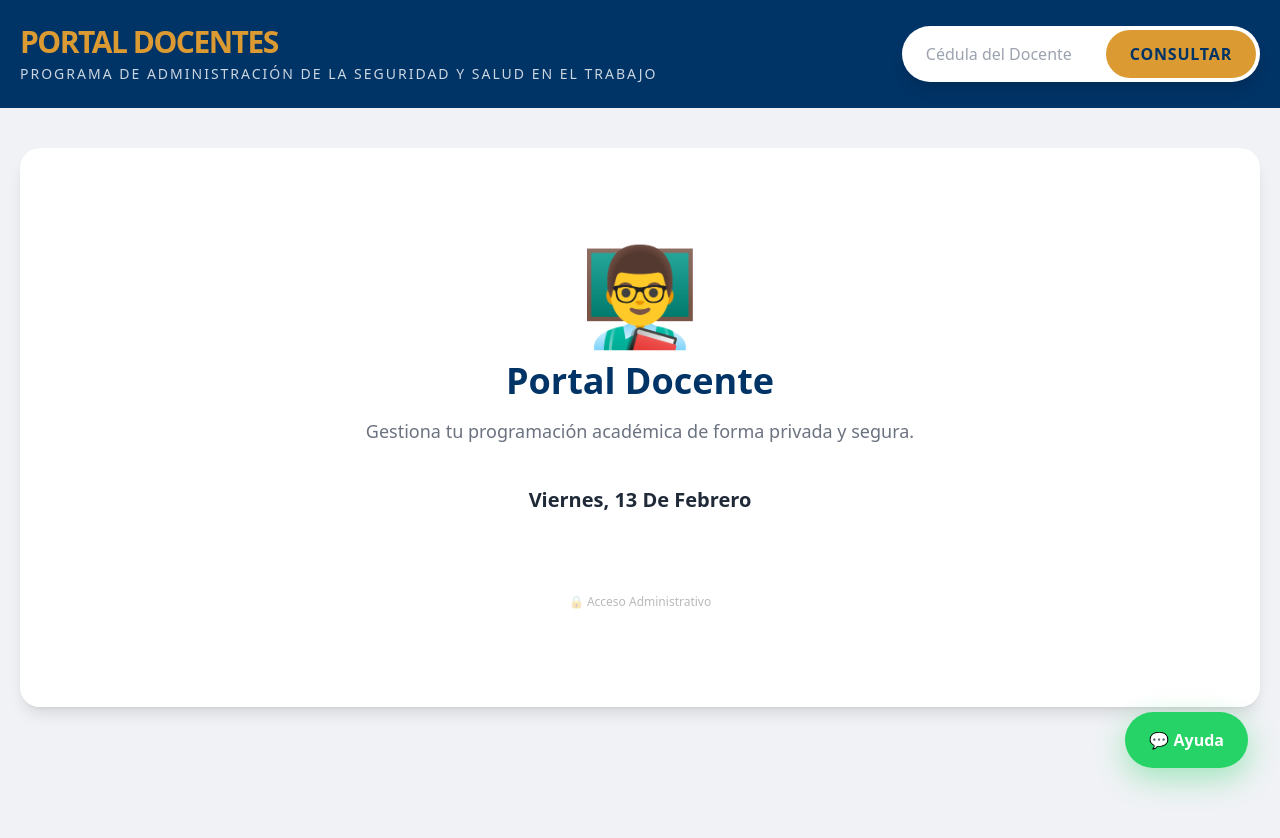
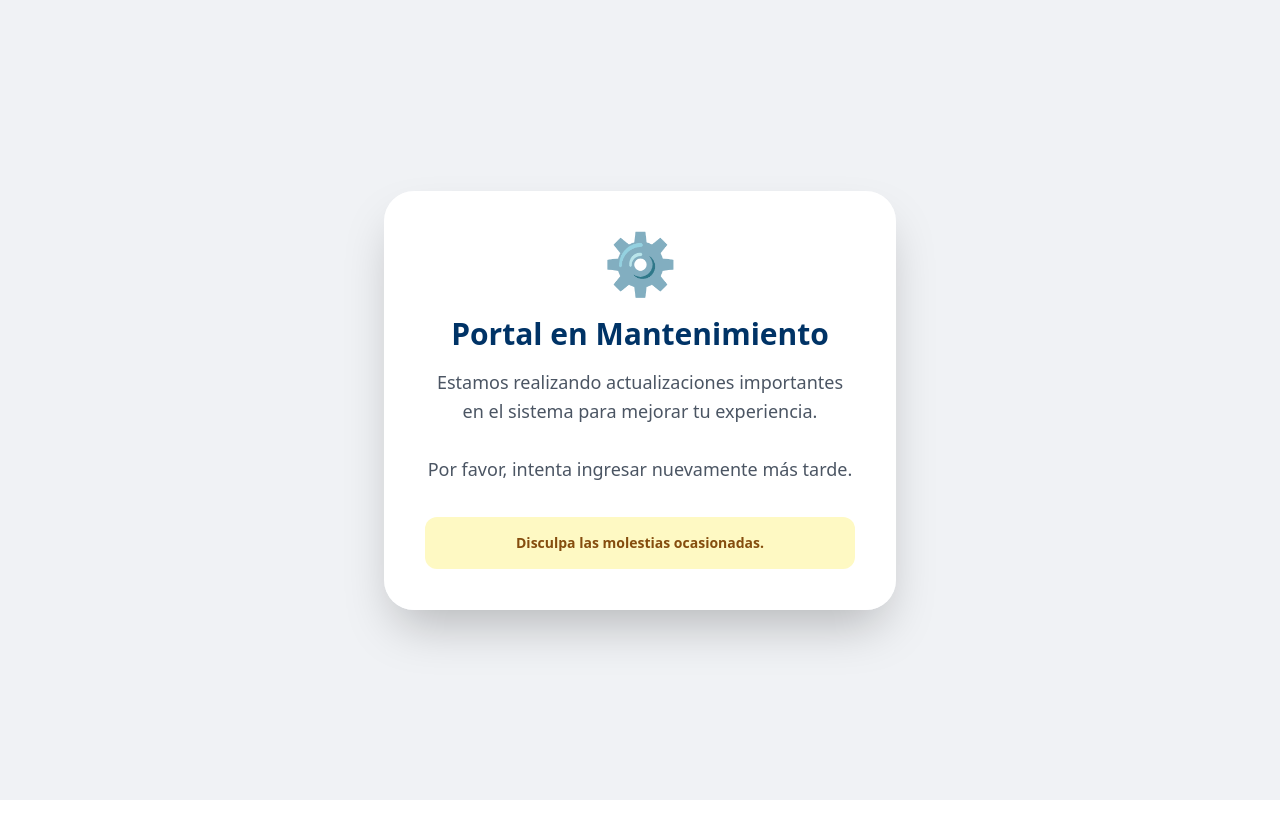
Before and after one commit to vapeamento-wq/portal-docente-v2, a React (Vite) app: page / in a window 1280 px wide. Shown: the top 838 px of the page. After the commit the page ends 800 px from the top, so only its background shows below. Built offline with nearby package versions, Linux system fonts and the light colour scheme.

Commit message:
Emergency: Real Maintenance Mode in App.jsx

```diff
--- a/src/App.jsx
+++ b/src/App.jsx
@@ -1,200 +1,19 @@
-import React, { useState, useEffect } from 'react';
-import useSWR from 'swr';
-import Header from './components/Header';
-import Sidebar from './components/Sidebar';
-import HeroCard from './components/HeroCard';
-import Timeline from './components/Timeline';
-import Toast from './components/Toast';
-import LoginModal from './components/LoginModal';
-import AdminPanel from './components/AdminPanel';
-import { registrarLog, procesarCursos, formatoFechaHora, URL_SCRIPT_LOGS } from './utils/helpers';
-
-// --- ⚡ CONFIGURACIÓN MAESTRA (V21.0 - CON LOGS DE ERROR) ---
-const FIREBASE_DB_URL = "https://portal-creo-db-default-rtdb.firebaseio.com/docentes/";
-const WHATSAPP_NUMBER = "573106964025";
-const ADMIN_PASS = "admincreo";
-
-// Fetcher function for SWR
-const fetcher = (...args) => fetch(...args).then(res => res.json());
+import React from 'react';
 
 const App = () => {
-  const [view, setView] = useState('user');
-  const [passInput, setPassInput] = useState('');
-
-  // Estados Usuario
-  const [searchTerm, setSearchTerm] = useState('');
-  const [searchId, setSearchId] = useState(null); // ID real para SWR
-  const [docente, setDocente] = useState(null);
-  const [selectedCursoIdx, setSelectedCursoIdx] = useState(0);
-
-  // Estados Admin (Diagnóstico)
-  const [adminSearch, setAdminSearch] = useState('');
-  const [adminResult, setAdminResult] = useState(null);
-
-  const [fechaActual, setFechaActual] = useState(new Date());
-  const [toast, setToast] = useState({ show: false, msg: '' });
-
-  // SWR Hook para data fetching
-  const { data: rawData, error, isLoading } = useSWR(
-    searchId ? `${FIREBASE_DB_URL}${searchId}.json` : null,
-    fetcher,
-    {
-      revalidateOnFocus: false, // No recargar al cambiar de tab
-      dedupingInterval: 60000, // Cache por 1 minuto
-      shouldRetryOnError: false
-    }
-  );
-
-  // Efecto para procesar datos cuando llegan de SWR
-  const showToast = (mensaje) => {
-    setToast({ show: true, msg: mensaje });
-    setTimeout(() => setToast({ show: false, msg: '' }), 3000);
-  };
-
-  useEffect(() => {
-    if (rawData) {
-      const cursosProcesados = procesarCursos(rawData.cursos);
-      // eslint-disable-next-line react-hooks/set-state-in-effect
-      setDocente({ ...rawData, cursos: cursosProcesados });
-      setSelectedCursoIdx(0);
-      registrarLog(searchId, '✅ Consulta Exitosa (Cache/Red)');
-    } else if (error) {
-      showToast('⚠️ Error de Red');
-      registrarLog(searchId, '⚠️ Error Crítico de Red');
-    } else if (rawData === null && searchId) {
-      // SWR devolvió null (no encontrado en Firebase devuelve null body?)
-      // Firebase RTDB devuelve null si clave no existe
-      setDocente(null);
-      showToast('❌ No encontrado');
-      registrarLog(searchId, '❌ ID No Encontrado');
-    }
-  }, [rawData, error, searchId]);
-
-  useEffect(() => {
-    const timer = setInterval(() => setFechaActual(new Date()), 1000);
-    return () => clearInterval(timer);
-  }, []);
-
-
-
-  // --- 💾 PERSISTENCIA (RECORDARME) ---
-  useEffect(() => {
-    const storedId = localStorage.getItem('portal_docente_id');
-    if (storedId) {
-      setSearchTerm(storedId);
-      setSearchId(storedId);
-    }
-  }, []);
-
-  // --- BÚSQUEDA PRINCIPAL ---
-  const handleSearch = (e) => {
-    e.preventDefault();
-    const idBusqueda = searchTerm.replace(/\D/g, '');
-    if (!idBusqueda) { showToast('❌ Documento inválido'); return; }
-
-    localStorage.setItem('portal_docente_id', idBusqueda); // Guardar ID
-    setDocente(null);
-    setSearchId(idBusqueda); // Trigger SWR
-  };
-
-  const handleAdminDiagnostico = async (e) => {
-    e.preventDefault();
-    if (!adminSearch) return;
-    setAdminResult('🔍 Verificando en Firebase...');
-    try {
-      const res = await fetch(`${FIREBASE_DB_URL}${adminSearch}.json`);
-      const data = await res.json();
-      if (data) {
-        setAdminResult(`✅ ENCONTRADO: ${data.nombre} | ${data.cursos?.length || 0} Cursos`);
-      } else {
-        setAdminResult('❌ NO ENCONTRADO: El ID no existe en la BD.');
-      }
-    } catch {
-      setAdminResult('⚠️ ERROR DE RED: Revisa tu conexión.');
-    }
-  };
-
-  const handleReset = () => {
-    localStorage.removeItem('portal_docente_id'); // Borrar ID
-    setDocente(null);
-    setSearchTerm('');
-    setSearchId(null);
-    setSelectedCursoIdx(0);
-  };
-
-  const handleLogin = (e) => {
-    e.preventDefault();
-    if (passInput === ADMIN_PASS) setView('admin');
-    else alert("Contraseña incorrecta");
-  };
-
-  const cursoActivo = docente && docente.cursos.length > 0 ? docente.cursos[selectedCursoIdx] : null;
-
-  // --- VISTA ADMIN (CON DASHBOARD) ---
-  if (view === 'admin') {
-    return (
-      <AdminPanel
-        onBack={() => setView('user')}
-        adminSearch={adminSearch}
-        setAdminSearch={setAdminSearch}
-        adminResult={adminResult}
-        onAdminDiagnostico={handleAdminDiagnostico}
-      />
-    );
-  }
-
-  // --- VISTA USUARIO ---
   return (
-    <div className="min-h-screen bg-[#F0F2F5] dark:bg-slate-900 text-[#1A1A1A] dark:text-gray-100 font-sans selection:bg-[#003366] dark:selection:bg-blue-500 selection:text-white pb-10 transition-colors duration-300">
-      <Toast msg={toast.msg} show={toast.show} />
-
-      {/* LOGIN ADMIN */}
-      {view === 'login' && (
-        <LoginModal
-          onSubmit={handleLogin}
-          passInput={passInput}
-          setPassInput={setPassInput}
-          onCancel={() => setView('user')}
-        />
-      )}
-
-      <Header
-        onReset={handleReset}
-        docente={docente}
-        searchTerm={searchTerm}
-        setSearchTerm={setSearchTerm}
-        onSearch={handleSearch}
-        loading={isLoading}
-      />
-
-      <main className="max-w-7xl mx-auto mt-10 px-5 grid grid-cols-1 md:grid-cols-[320px_1fr] gap-10 pb-24">
-        {!docente ? (
-          <div className="col-span-1 md:col-span-2 text-center py-24 bg-white/95 dark:bg-slate-800/95 backdrop-blur-md border border-white/20 dark:border-white/5 shadow-lg rounded-[20px] animate-[fadeInUp_0.6s_ease-out_forwards] transition-all duration-300">
-            <div className="text-8xl mb-5">👨‍🏫</div>
-            <h1 className="text-[#003366] dark:text-blue-400 mb-4 text-4xl font-bold">Portal Docente</h1>
-            <p className="text-gray-500 dark:text-gray-400 max-w-xl mx-auto text-lg leading-relaxed">Gestiona tu programación académica de forma privada y segura.</p>
-            <div className="mt-10 text-xl text-gray-800 dark:text-gray-200 font-bold capitalize">{formatoFechaHora(fechaActual).fecha}</div>
-            <div className="mt-20 cursor-pointer opacity-30 text-xs hover:opacity-100 transition-opacity dark:text-gray-400" onClick={() => setView('login')}>🔒 Acceso Administrativo</div>
-          </div>
-        ) : (
-          <>
-            <Sidebar
-              docente={docente}
-              selectedCursoIdx={selectedCursoIdx}
-              setSelectedCursoIdx={setSelectedCursoIdx}
-            />
-
-            <section className="flex flex-col gap-8">
-              <HeroCard cursoActivo={cursoActivo} />
-              <Timeline cursoActivo={cursoActivo} docenteId={docente.idReal} />
-            </section>
-          </>
-        )}
-      </main>
-
-      <a href={`https://wa.me/${WHATSAPP_NUMBER}`} target="_blank" rel="noreferrer" className="fixed bottom-8 right-8 bg-[#25D366] text-white px-6 py-4 rounded-full font-bold shadow-[0_10px_30px_rgba(37,211,102,0.4)] z-50 hover:scale-105 transition-transform flex items-center gap-2 no-underline">
-        💬 Ayuda
-      </a>
+    <div className="min-h-screen flex items-center justify-center bg-[#F0F2F5] dark:bg-slate-900 font-sans p-5">
+      <div className="bg-white/95 dark:bg-slate-800/95 backdrop-blur-md border border-white/20 dark:border-white/5 shadow-2xl rounded-[30px] p-10 max-w-lg w-full text-center animate-[fadeInUp_0.6s_ease-out_forwards]">
+        <div className="text-6xl mb-6">⚙️</div>
+        <h1 className="text-[#003366] dark:text-blue-400 mb-4 text-3xl font-extrabold">Portal en Mantenimiento</h1>
+        <p className="text-gray-600 dark:text-gray-300 text-lg leading-relaxed mb-8">
+          Estamos realizando actualizaciones importantes en el sistema para mejorar tu experiencia.<br /><br />
+          Por favor, intenta ingresar nuevamente más tarde.
+        </p>
+        <div className="bg-yellow-100 text-yellow-800 dark:bg-yellow-900/30 dark:text-yellow-500 p-4 rounded-xl text-sm font-bold">
+          Disculpa las molestias ocasionadas.
+        </div>
+      </div>
     </div>
   );
 };
```
